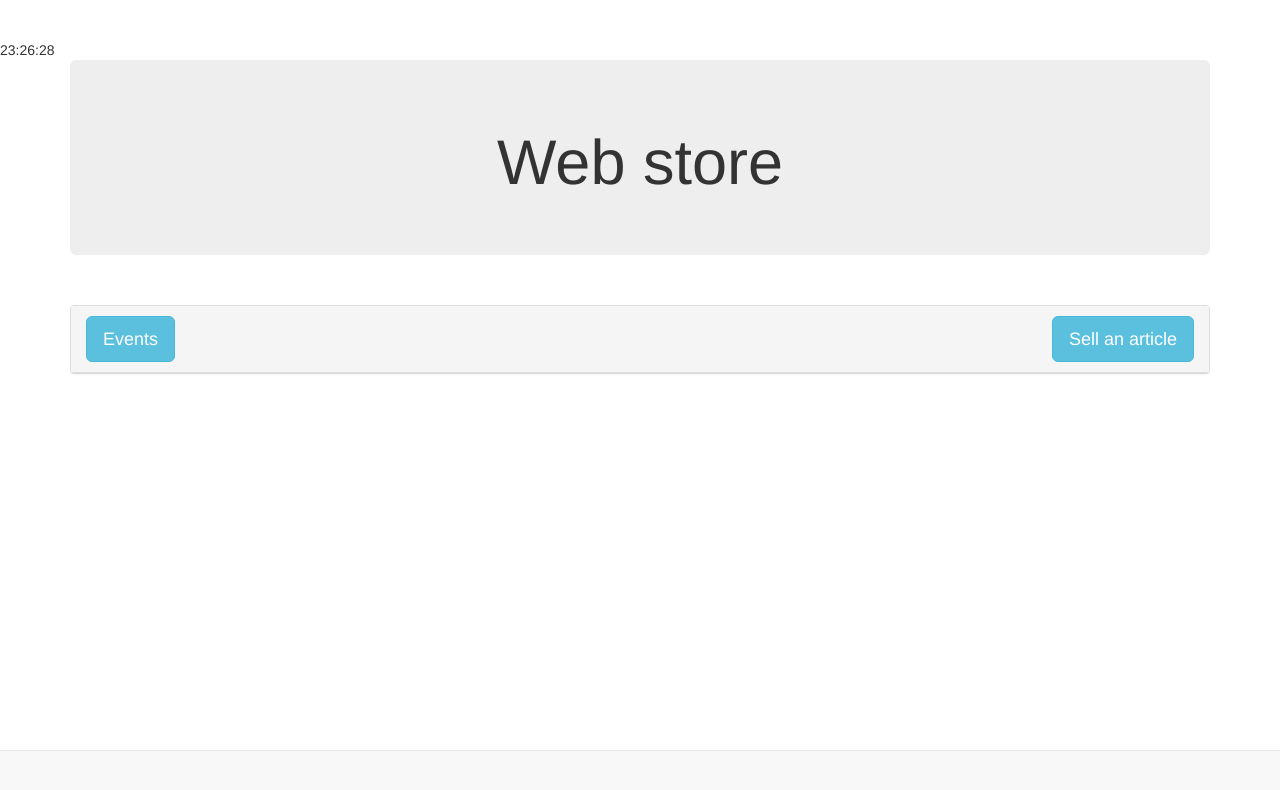
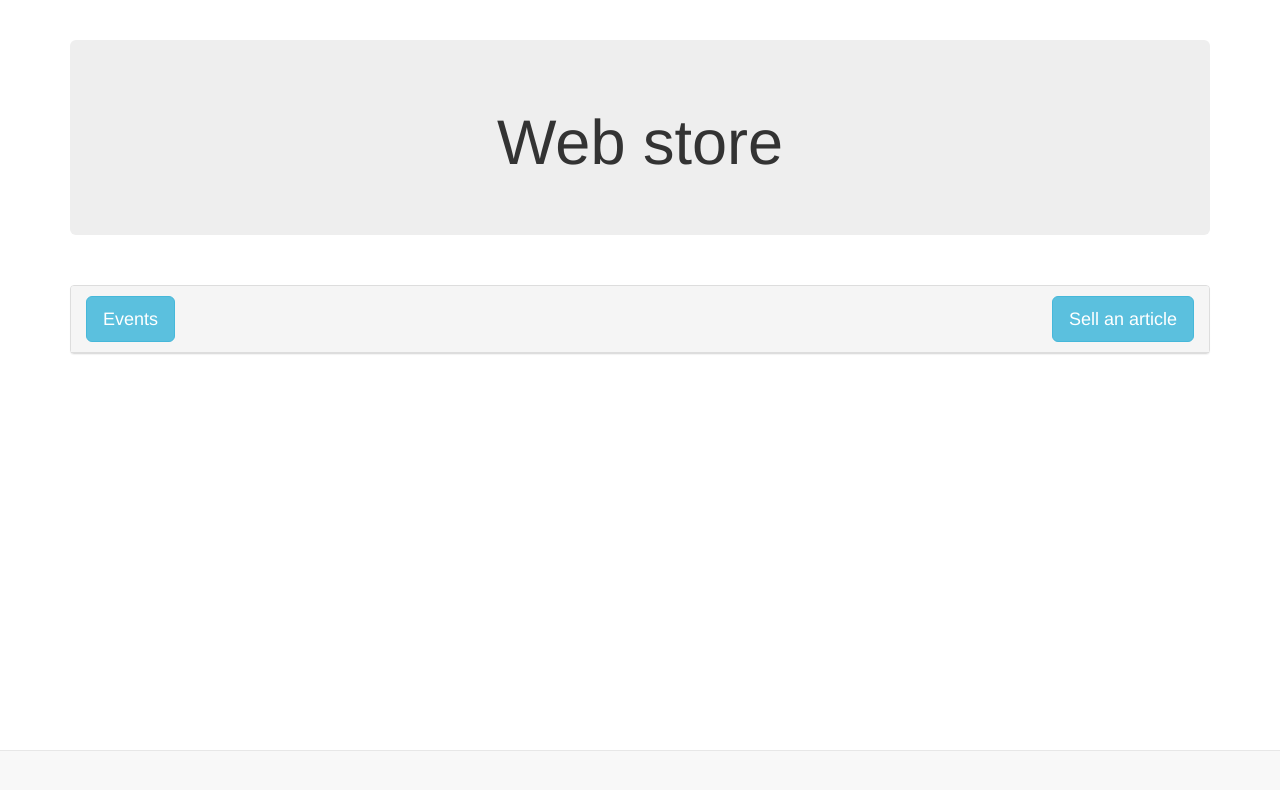
Before and after one commit to Vladarmaster/ethereum-web-store, a website: page docs/index.html in a window 1280 px wide. Drawn offline with nearby package versions, Linux system fonts and the light colour scheme.

Commit message:
Update index.html

```diff
--- a/docs/index.html
+++ b/docs/index.html
@@ -2,8 +2,6 @@
 <html lang="en">
 
 <head>
-
-
 
   <meta charset="utf-8">
   <meta http-equiv="X-UA-Compatible" content="IE=edge">
@@ -20,31 +18,7 @@
 
 </head>
 
-<body>
-  <script>
-function startTime() {
-  var today = new Date();
-  var h = today.getHours();
-  var m = today.getMinutes();
-  var s = today.getSeconds();
-  m = checkTime(m);
-  s = checkTime(s);
-  document.getElementById('txt').innerHTML =
-  h + ":" + m + ":" + s;
-  var t = setTimeout(startTime, 500);
-}
-function checkTime(i) {
-  if (i < 10) {i = "0" + i};  // add zero in front of numbers < 10
-  return i;
-}
-</script>
 
-
-<body onload="startTime()">
-
-<div id="txt"></div>
-
-</body>
 
   <div class="container">
     <div class="jumbotron text-center">
```
